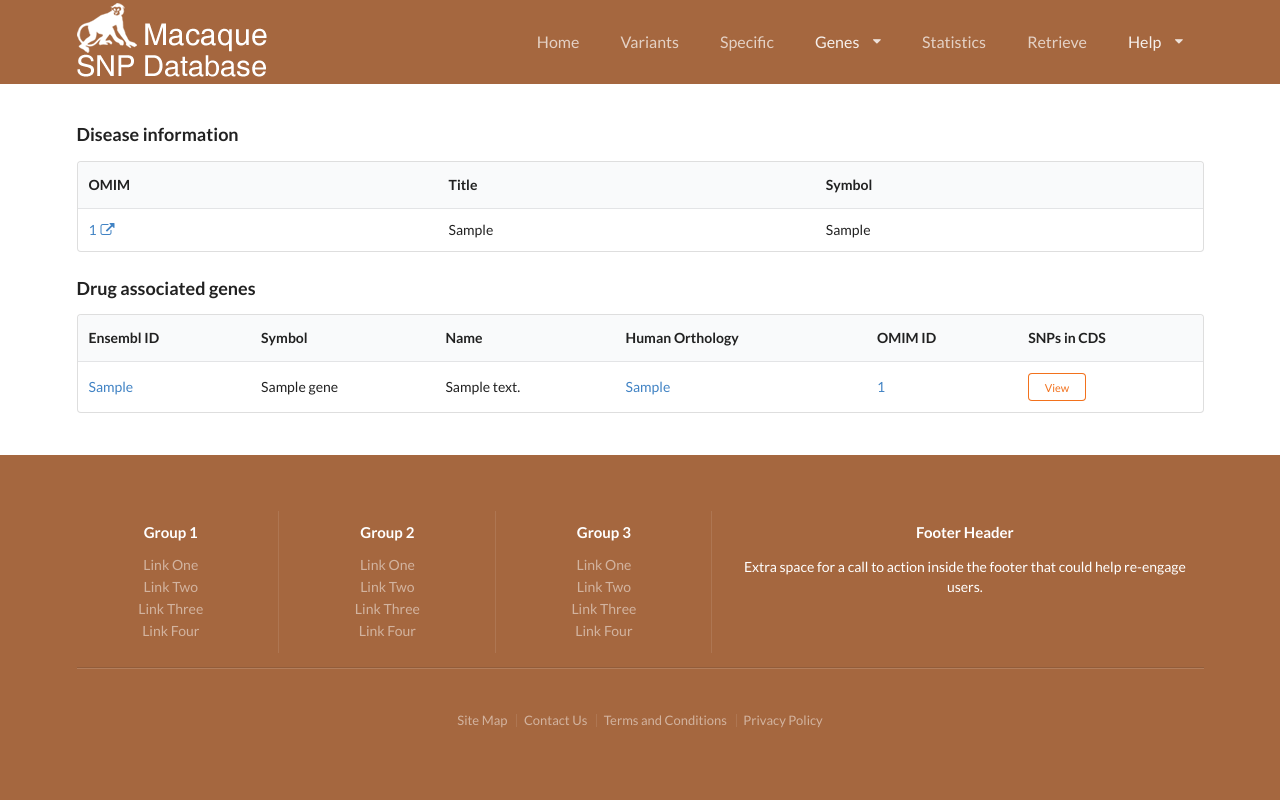
After one commit to lmdu/bioinfo, a Django app: page /macsnpdb/diseases/1 in a window 1280 px wide. The commit adds this page. Run offline with Django 3.2, Linux system fonts and the light colour scheme; tables that the repository leaves empty hold one stand-in row (values such as "Sample post").

Commit message:
changed models

```diff
--- a/macaca/jinja2/macaca/base.html
+++ b/macaca/jinja2/macaca/base.html
@@ -26,8 +26,8 @@
         <div class="ui dropdown item">
           Genes<i class="dropdown icon"></i>
           <div class="menu">
-            <a href="" class="item">Disease Gene</a>
-            <a href="{{ url('drugs') }}" class="item">Drug target Gene</a>
+            <a href="{{ url('diseases') }}" class="item">Disease Associated Gene</a>
+            <a href="{{ url('drugs') }}" class="item">Drug Target Gene</a>
           </div>
         </div>
         <a class="item {% if urlname=='statistics' %} active {% endif %}" href="{{ url('statistics') }}" title="Statistical table">Statistics</a>
--- /dev/null
+++ b/macaca/jinja2/macaca/disease.html
@@ -0,0 +1,37 @@
+{% set urlname="disease" %}
+{% extends "macaca/base.html" %}
+
+{% block main %}
+<h3 class="ui header">Disease information</h3>
+<table class="ui table">
+	<thead>
+		<tr><th>OMIM</th><th>Title</th><th>Symbol</th></tr>
+	</thead>
+	<tbody>
+		<tr>
+			<td><a href="https://omim.org/entry/{{ diseases[0].pomim }}" target="_blank">{{ diseases[0].pomim }} <i class="external alternate icon"></a></td>
+			<td>{{ diseases[0].phenotype }}</td>
+			<td>{{ diseases[0].symbol }}</td>
+		</tr>
+	</tbody>
+</table>
+
+<h3 class="ui header">Drug associated genes</h3>
+<table class="ui table">
+	<thead>
+		<tr><th>Ensembl ID</th><th>Symbol</th><th>Name</th><th>Human Orthology</th><th>OMIM ID</th><th>SNPs in CDS</th></tr>
+	</thead>
+	<tbody>
+		{% for disease in diseases %}
+		<tr>
+			<td><a href="{{ url('gene', kwargs={'gid':disease.orthology.gene.ensembl}) }}">{{ disease.orthology.gene.ensembl }}</a></td>
+			<td>{{ disease.orthology.gene.name }}</td>
+			<td>{{ disease.orthology.gene.description }}</td>
+			<td><a href="http://www.ensembl.org/Homo_sapiens/Gene/Summary?g={{ disease.orthology.human_ensembl }}" target="_blank">{{ disease.orthology.human_ensembl }}</a></td>
+			<td><a href="https://omim.org/entry/{{ disease.gomim }}" target="_blank">{{ disease.gomim }}</a></td>
+			<td><a href="{{ url('snpcds', kwargs={'gid':disease.orthology.gene.ensembl}) }}" class="ui mini basic orange button">View</a></td>
+		</tr>
+		{% endfor %}
+	</tbody>
+</table>
+{% endblock %}
--- a/macaca/models.py
+++ b/macaca/models.py
@@ -119,7 +119,11 @@ class Gannot(models.Model):
 
 	class Meta:
 		ordering = ['id']
-		index_together = ['feature', 'snp']
+		index_together = [
+			['feature', 'snp'],
+			['feature', 'gene'],
+			['feature', 'gene', 'snp'],
+		]
 
 class Tannot(models.Model):
 	'''Transcript annotation'''
@@ -159,7 +163,7 @@ class Function(models.Model):
 		(3, 'Pfam'),
 		(4, 'InterPro')
 	)
-	source = models.IntegerField(choices=FUNC_TYPES, help_text="The function source database name")
+	source = models.IntegerField(choices=FUNC_TYPES, db_index=True, help_text="The function source database name")
 	accession = models.CharField(max_length=15, help_text="Functional database accession id")
 	description = models.CharField(max_length=200, help_text="Function description")
 	supplement = models.CharField(max_length=80, help_text="Other information")
@@ -200,20 +204,26 @@ class SpeciesSpecific(models.Model):
 		]
 
 class Statistics(models.Model):
-	feature = models.IntegerField()
-	genotype = models.IntegerField()
-	mutation = models.IntegerField()
+	feature = models.IntegerField(db_index=True)
+	genotype = models.IntegerField(db_index=True)
+	mutation = models.IntegerField(db_index=True)
 	counts = models.IntegerField()
 	chromosome = models.ForeignKey(Chromosome, on_delete=models.CASCADE)
 	individual = models.ForeignKey(Individual, on_delete=models.CASCADE)
 
+	class Meta:
+		index_together = ['feature', 'genotype', 'mutation']
+
 class Orthology(models.Model):
-	human_ensembl = models.CharField(max_length=18, help_text="human ensembl gene id")
+	human_ensembl = models.CharField(max_length=18, db_index=True, help_text="human ensembl gene id")
 	human_hgnc = models.CharField(max_length=10, help_text="human gene hgnc id")
 	human_name = models.CharField(max_length=200, help_text="human gene name")
 	human_symbol = models.CharField(max_length=20, help_text="human gene symbol")
 	support = models.CharField(max_length=255, help_text="orthology support database")
 	gene = models.ForeignKey(Gene, on_delete=models.CASCADE)
+
+	class Meta:
+		index_together = ['human_ensembl', 'gene']
 
 class Drug(models.Model):
 	DRUG_TYPES = (
@@ -221,11 +231,20 @@ class Drug(models.Model):
 		(2, 'small molecule')
 	)
 	partner = models.CharField(max_length=10, help_text="drugbank target gene id")
-	drug_id = models.CharField(max_length=7, help_text="drugbank durg id")
+	drug_id = models.CharField(max_length=7, db_index=True, help_text="drugbank durg id")
 	drug_name = models.CharField(max_length=255, help_text="drugbank drug name")
 	drug_type = models.IntegerField(choices=DRUG_TYPES, help_text="drugbank drug type")
 	orthology = models.ForeignKey(Orthology, on_delete=models.CASCADE)
 
-#class Disease(models.Model):
-#	omim_id = models.IntegerField(help_text="omim id")
-#	orthology = models.ForeignKey(Orthology, on_delete=models.CASCADE)
+	class Meta:
+		index_together = ['drug_id', 'orthology']
+
+class Disease(models.Model):
+	gomim = models.IntegerField(help_text="Gene omim id")
+	pomim = models.IntegerField(db_index=True, help_text="disease omim id")
+	phenotype = models.CharField(max_length=255, help_text="disease phenotype description")
+	symbol = models.CharField(max_length=20, help_text="disease phenotype symbol")
+	orthology = models.ForeignKey(Orthology, on_delete=models.CASCADE)
+
+	class Meta:
+		index_together = ['pomim', 'orthology']
--- a/macaca/urls.py
+++ b/macaca/urls.py
@@ -20,4 +20,7 @@ urlpatterns = [
 	path('pileup/<int:sid>', views.pileup, name='pileup'),
 	path('statistics/', views.statistics, name='statistics'),
 	path('drugs/', views.drugs, name='drugs'),
+	path('drugs/<did>', views.drug, name='drug'),
+	path('diseases/', views.diseases, name='diseases'),
+	path('diseases/<did>', views.disease, name='disease'),
 ]
--- a/macaca/views.py
+++ b/macaca/views.py
@@ -118,20 +118,26 @@ def snpid(request, indiv, sid):
 
 def search(request):
 	q = request.GET.get('q')
-	if q.startswith(('MACSNP', 'ENSMMUG')) and len(q) != 18:
-		raise Http404("%s is not right SNP ID" % q)
+	q = q.strip()
 
-	if q.startswith(('MACSNPG', 'MACSNPS')):
+	if q.startswith(('MACSNPG', 'MACSNPS')) and len(q) == 18:
 		cat, cid, sid = q[6], q[7:9], q[9:]
 		return redirect('snpspec', cat, cid, sid)
 
-	elif q.startswith('MACSNP'):
+	elif q.startswith('MACSNP') and len(q) == 18:
 		indiv, sid= q[6:9], q[9:]
 		return redirect('snpid', indiv, sid)
 
-	elif q.startswith('ENSMMUG'):
+	elif q.startswith('ENSMMUG') and len(q) == 18:
 		return redirect('gene', q)
 
+	elif q.startswith('DB') and len(q) == 7:
+		return redirect('drug', q)
+
+	elif q.isdigit() and len(q) == 10:
+		return redirect('disease', q)
+	else:
+		raise Http404('{} dose not exists in database'.format(q))
 
 def specific(request):
 	groups = Group.objects.all()
@@ -224,7 +230,10 @@ def retrieve(request):
 		feature = int(request.GET.get('feature')),
 		genotype = int(request.GET.get('genotype')),
 		mutation = int(request.GET.get('mutation')),
-		gene = request.GET.get('gene')
+		gene = request.GET.get('gene'),
+		ortholgoy = request.GET.get('ortholgoy'),
+		drug = request.GET.get('drug'),
+		omim = request.GET.get('omim', 0),
 	)
 
 	paras['start'] = int(paras['start']) if paras['start'] else 0
@@ -251,6 +260,15 @@ def retrieve(request):
 
 	if paras['gene']:
 		snps = snps.filter(snp__gannot__gene__ensembl=paras['gene'])
+
+	if paras['ortholgoy']:
+		snps = snps.filter(snp__gannot__gene__orthology__human_ensembl=paras['ortholgoy'])
+
+	if paras['drug']:
+		snps = snps.filter(snp__gannot__gene__orthology__drug__drug_id=paras['drug'])
+
+	if paras['omim']:
+		snps = snps.filter(snp__gannot__gene__orthology__disease__pomim=paras['omim'])
 
 	paginator = Paginator(snps, paras['records'])
 	try:
@@ -323,13 +341,39 @@ def gene(request, gid):
 
 def drugs(request):
 	drugs = Drug.objects.all()
+	return render(request, 'macaca/drugs.html', {
+		'drugs': drugs,
+	})
+
+def drug(request, did):
+	try:
+		drugs = Drug.objects.filter(drug_id=did)
+	except ObjectDoesNotExist:
+		raise Http404('No genes associated with drug {}'.format(did))
+
 	return render(request, 'macaca/drug.html', {
 		'drugs': drugs,
 	})
 
+def diseases(request):
+	diseases = Disease.objects.all()
+	return render(request, 'macaca/diseases.html',{
+		'diseases': diseases,
+	})
+
+def disease(request, did):
+	did = int(did)
+	try:
+		diseases = Disease.objects.filter(pomim=did)
+	except ObjectDoesNotExist:
+		raise Http404('No genes associated with disease {}'.format(did))
+
+	return render(request, 'macaca/disease.html', {
+		'diseases': diseases,
+	})
+
 def snpcds(request, gid):
-	gene = Gene.objects.get(ensembl=gid)
-	annots = Gannot.objects.filter(gene=gene.id, feature=1)
+	annots = Gannot.objects.filter(feature=1, gene__ensembl=gid)
 	snps = []
 	for annot in annots:
 		for i in range(1, 21):
```
Also changed, not shown: macaca/jinja2/macaca/diseases.html (added, +22 -0 lines), macaca/jinja2/macaca/drug.html (+20 -6 lines), macaca/jinja2/macaca/drugs.html (added, +23 -0 lines), macaca/jinja2/macaca/retrieve.html (+18 -4 lines), db.sqlite3, macaca/migrations/0002_auto_20180329_0945.py (added).
